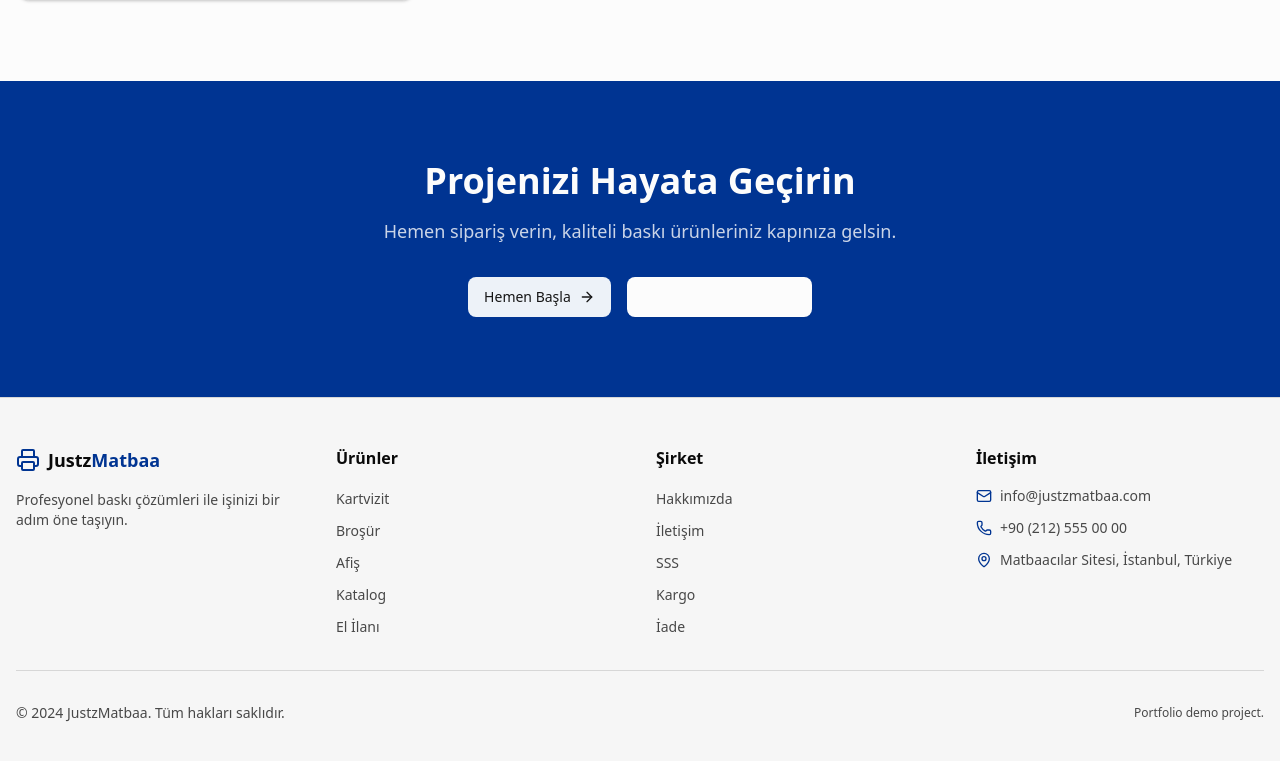
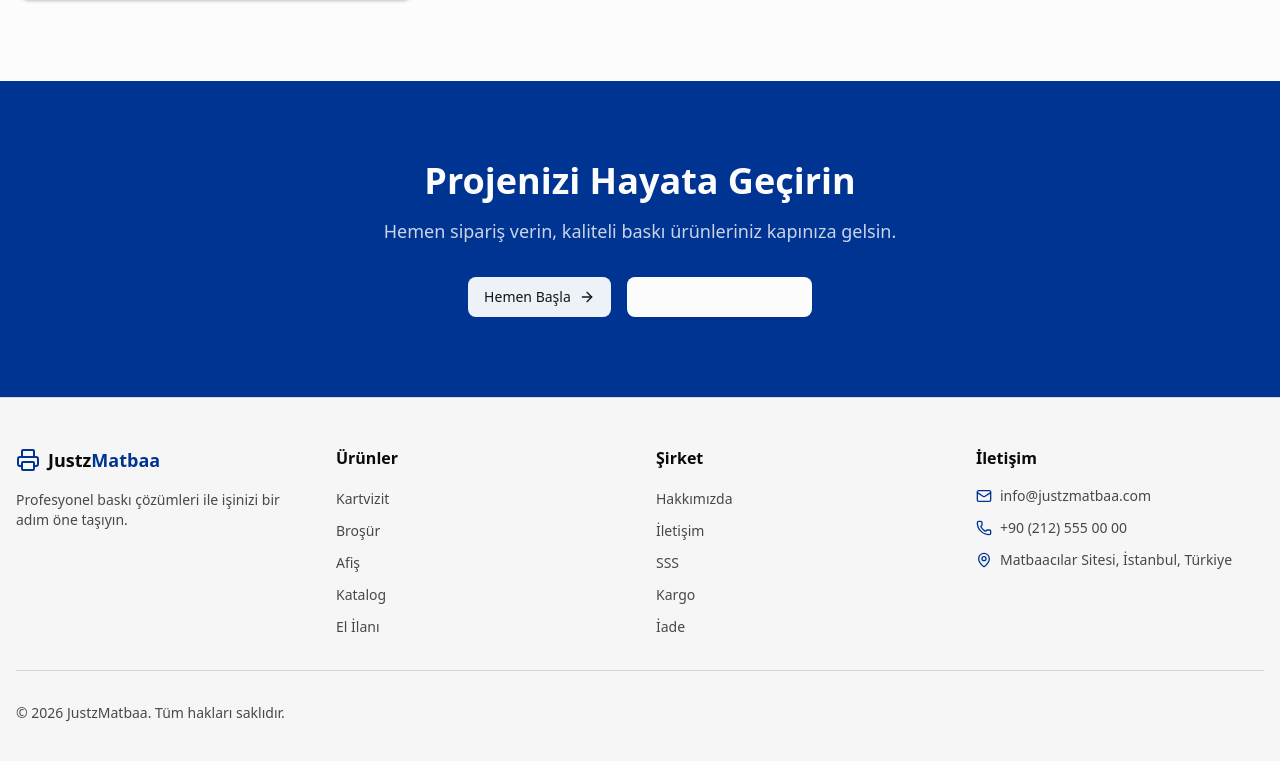
Before and after one commit to elbatin/JustzMatbaa, a Next.js app: page / in a window 1280 px wide. Shown: the part 2932-3693 px from the top of the page. Built offline with nearby package versions, Linux system fonts and the light colour scheme.

Commit message:
Update copyright to 2026 and remove portfolio demo text

```diff
--- a/src/components/layout/footer.tsx
+++ b/src/components/layout/footer.tsx
@@ -99,10 +99,7 @@ export function Footer() {
         <Separator className="my-8" />
 
         <div className="flex flex-col sm:flex-row justify-between items-center gap-4 text-sm text-muted-foreground">
-          <p>© 2024 JustzMatbaa. {t.footer.copyright}</p>
-          <p className="text-xs">
-            Portfolio demo project.
-          </p>
+          <p>© 2026 JustzMatbaa. {t.footer.copyright}</p>
         </div>
       </div>
     </footer>
```
